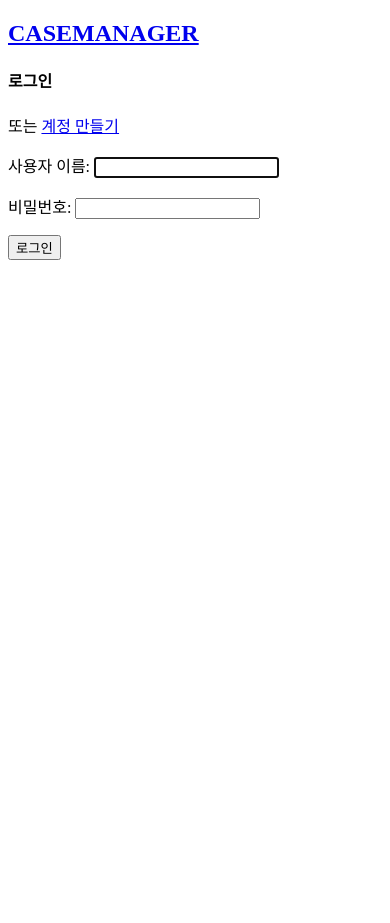
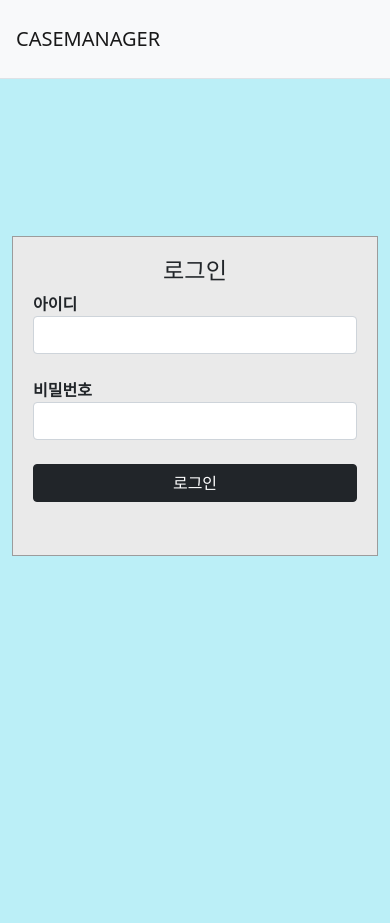
Before and after one commit to sysyaaa/casemanager, a Django app: page / in a window 390 px wide. Before the commit the page ends 260 px from the top, so only its background shows below. Run offline with Django 4.2, Linux system fonts and the light colour scheme; some libraries are stand-ins or nearby versions.

Commit message:
login, case page
로그인 페이지, 사건 리스트 페이지 기본

```diff
--- a/config/settings.py
+++ b/config/settings.py
@@ -123,6 +123,9 @@ USE_TZ = True
 # https://docs.djangoproject.com/en/4.0/howto/static-files/
 
 STATIC_URL = "static/"
+STATICFILES_DIRS = [
+    BASE_DIR / "static",
+]
 
 # Default primary key field type
 # https://docs.djangoproject.com/en/4.0/ref/settings/#default-auto-field
--- /dev/null
+++ b/static/style.css
@@ -0,0 +1,26 @@
+body {
+    height: 100vh;
+}
+
+#login {
+    margin: 0;
+    padding: 0;
+    background-color: #bbeff7;
+    height: 100vh;
+}
+
+
+#login .container #login-row #login-column #login-box {
+    max-width: 600px;
+    height: 320px;
+    border: 1px solid #9C9C9C;
+    background-color: #EAEAEA;
+}
+
+#login .container #login-row #login-column #login-box #login-form {
+    padding: 20px;
+}
+
+#login .container #login-row #login-column #login-box #login-form #register-link {
+    margin-top: -85px;
+}
--- a/templates/base.html
+++ b/templates/base.html
@@ -1,9 +1,12 @@
+{% load static %}
 <!DOCTYPE html>
 <html lang="en">
 <head>
     <meta charset="UTF-8">
     <meta http-equiv="X-UA-Compatible" content="IE=edge">
     <meta name="viewport" content="width=device-width, initial-scale=1.0">
+    <link rel="stylesheet" type="text/css" href="{% static 'bootstrap.min.css' %}">
+    <link rel="stylesheet" type="text/css" href="{% static 'style.css' %}">
     <title>Casemanager {% block page_title %}{% endblock page_title %}</title>
 </head>
 
--- a/templates/login.html
+++ b/templates/login.html
@@ -3,18 +3,32 @@
 {% block page_title %}Log In{% endblock page_title %}
 
 {% block content %}
-    <div>
-        <h4>로그인</h4>
+    <div id="login" class="h-100">
+        <div class="h-75 container">
+            <div id="login-row" class="row h-100 justify-content-center align-items-center">
+                <div id="login-column" class="col-md-6">
+                    <div id="login-box" class="col-md-12">
+                        <form id="login-form" class="form" action="{% url "users:login" %}" method="post">
+                        {% csrf_token %}
+                        {% include "form_errors.html" %}
+                            <h3 class="text-center text-dark">로그인</h3>
+                            <div class="form-group">
+                                <label for="username" class="text-dark"><strong>아이디</strong></label><br>
+                                <input type="text" name="username" id="username" class="form-control"><br>
+                            </div>
+                            <div class="form-group">
+                                <label for="password" class="text-dark"><strong>비밀번호</strong></label><br>
+                                <input type="text" name="password" id="password" class="form-control"><br>
+                            </div>
+                            <div class="form-group">
+                                <div class="d-grid gap-2">
+                                    <input type="submit" name="submit" class="btn btn-dark btn-md btn-block" value="로그인">
+                                </div>
+                            </div>
+                        </form>
+                    </div>
+                </div>
+            </div>
+        </div>
     </div>
-    <div>
-        <span>
-        또는 <a href="{% url "user:signup" %}">계정 만들기</a>
-        </span>
-    </div>
-    <form method="POST", action="{% url "user:login" %}">
-        {% csrf_token %}
-        {% include "form_errors.html" %}
-        {{form.as_p}}
-        <input type="submit" value="로그인">
-    </form>
 {% endblock content %}
--- a/templates/partial/nav.html
+++ b/templates/partial/nav.html
@@ -1,8 +1,16 @@
-<h2><a href="/">CASEMANAGER</a></h2>
-<ul>
-    {% if user.is_authenticated %}
-        <li><a href="{% url "user:logout" %}">Log out</a></li>
-    {% comment %} {% else %}
-        <li><a href="{% url "user:login" %}">Log in</a></li> {% endcomment %}
-    {% endif %}
-</ul>
+
+<nav class="navbar navbar-expand-lg navbar-light bg-light border-bottom" style="background-color: #DCFDFF;">
+    <a class="navbar-brand p-3" href="/">CASEMANAGER</a>
+    <div class="collapse navbar-collapse" id="navbarNav">
+        <ul class="navbar-nav">
+            {% if user.is_authenticated %}
+                <li class="nav-item active">
+                    <a class="nav-link" href="{% url "users:logout" %}">로그아웃 </a>
+                </li>
+            {% endif %}
+            <li class="nav-item">
+                <a class="nav-link" href="{% url "users:signup" %}"> 계정 만들기 </a>
+            </li>
+        </ul>
+  </div>
+</nav>
--- a/templates/signup.html
+++ b/templates/signup.html
@@ -2,7 +2,7 @@
 {% block content %}
 
 <h4>회원가입</h4>
-<form method="POST" action="{% url "user:signup" %}">
+<form method="POST" action="{% url "users:signup" %}">
     {% csrf_token %}
     {% include "form_errors.html" %}
     아이디:
--- a/users/urls.py
+++ b/users/urls.py
@@ -2,12 +2,24 @@ from django.urls import path
 from django.contrib.auth import views as auth_views
 from . import views
 
-app_name = "user"
+app_name = "users"
 
 urlpatterns = [
-    path("", auth_views.LoginView.as_view(template_name="login.html"), name="login"),
     path(
-        "login", auth_views.LoginView.as_view(template_name="login.html"), name="login"
+        "",
+        auth_views.LoginView.as_view(
+            template_name="login.html",
+            redirect_authenticated_user=True,
+        ),
+        name="login",
+    ),
+    path(
+        "login",
+        auth_views.LoginView.as_view(
+            template_name="login.html",
+            redirect_authenticated_user=True,
+        ),
+        name="login",
     ),
     path("logout", auth_views.LogoutView.as_view(), name="logout"),
     path("signup", views.signup, name="signup"),
```
Also changed, not shown: cases/models.py (+11 -11 lines), templates/cases/case_list.html (+29 -5 lines), cases/migrations/0004_alter_case_court_location.py (added), cases/migrations/0005_alter_case_court_location.py (added), cases/migrations/0006_alter_case_casedate_type.py (added).
